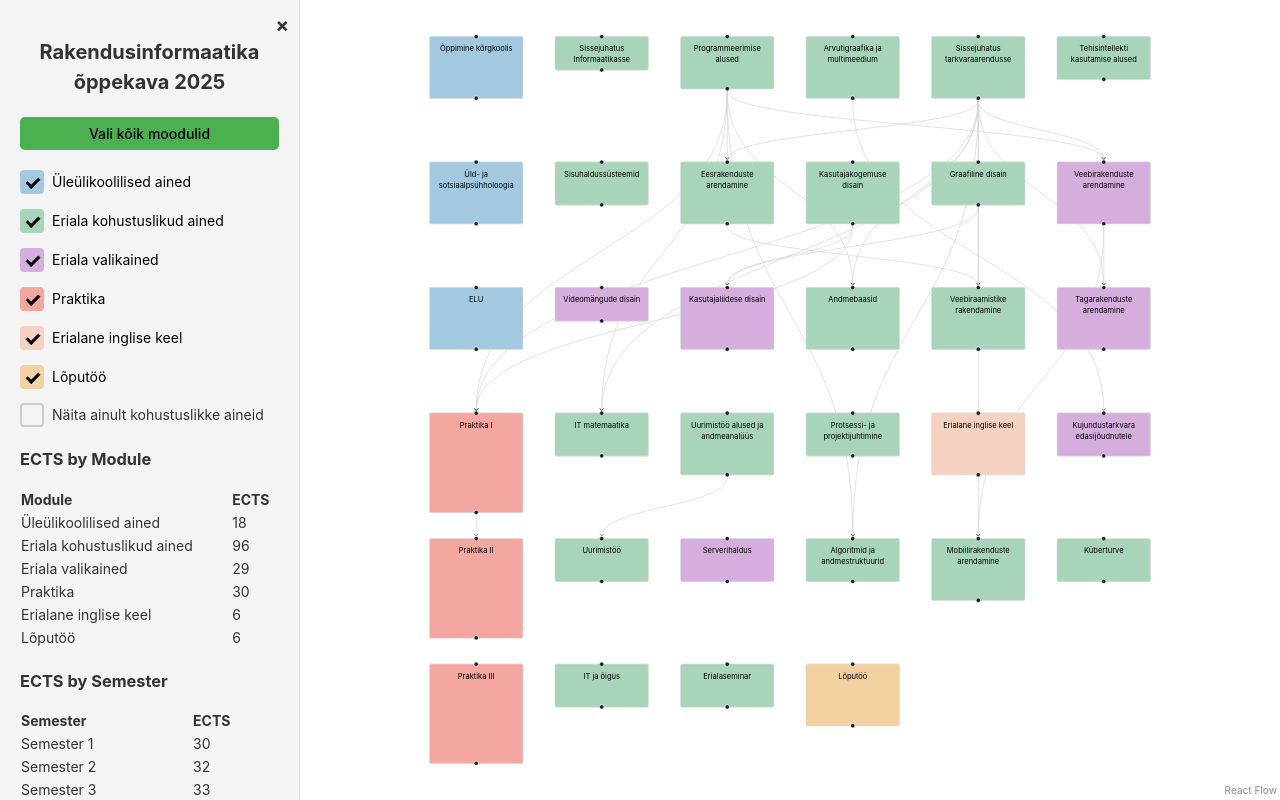
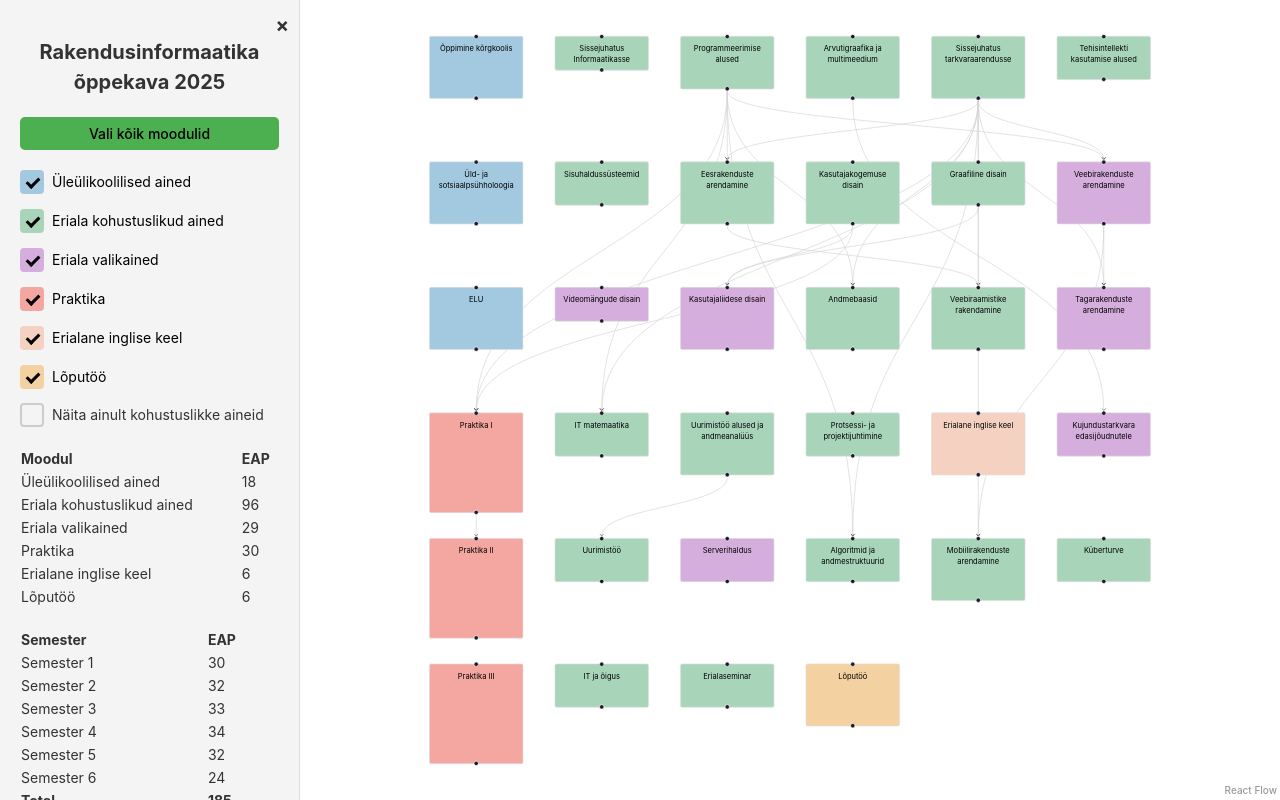
Before and after one commit to tluhk/curriculum, a React (Vite) app: page / in a window 1280 px wide. Built offline with nearby package versions, Linux system fonts and the light colour scheme.

Commit message:
Update Sidebar component to localize table headers from English to Estonian

```diff
--- a/src/components/Sidebar.jsx
+++ b/src/components/Sidebar.jsx
@@ -163,7 +163,6 @@ const Sidebar = ({
               color: "#333",
             }}
           >
-            <h3>ECTS by Module</h3>
             <table
               style={{
                 width: "100%",
@@ -173,8 +172,8 @@ const Sidebar = ({
             >
               <thead>
                 <tr>
-                  <th style={{ textAlign: "left" }}>Module</th>
-                  <th style={{ textAlign: "left" }}>ECTS</th>
+                  <th style={{ textAlign: "left" }}>Moodul</th>
+                  <th style={{ textAlign: "left" }}>EAP</th>
                 </tr>
               </thead>
               <tbody>
@@ -195,7 +194,6 @@ const Sidebar = ({
               color: "#333",
             }}
           >
-            <h3>ECTS by Semester</h3>
             <table
               style={{
                 width: "100%",
@@ -206,7 +204,7 @@ const Sidebar = ({
               <thead>
                 <tr>
                   <th style={{ textAlign: "left" }}>Semester</th>
-                  <th style={{ textAlign: "left" }}>ECTS</th>
+                  <th style={{ textAlign: "left" }}>EAP</th>
                 </tr>
               </thead>
               <tbody>
```
